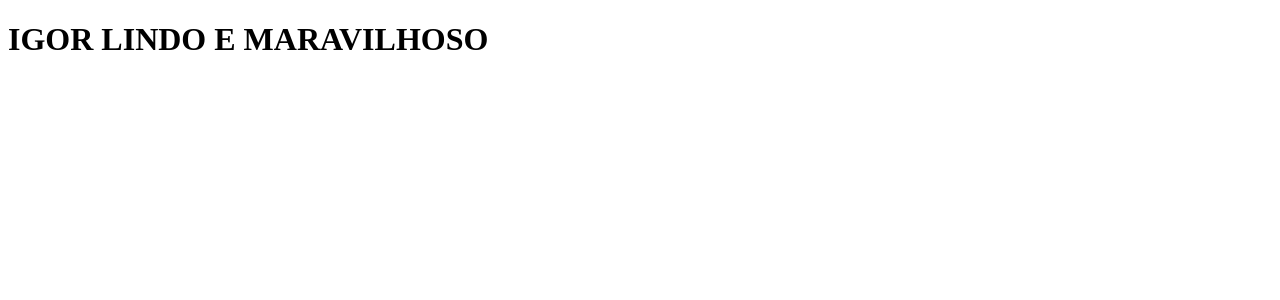
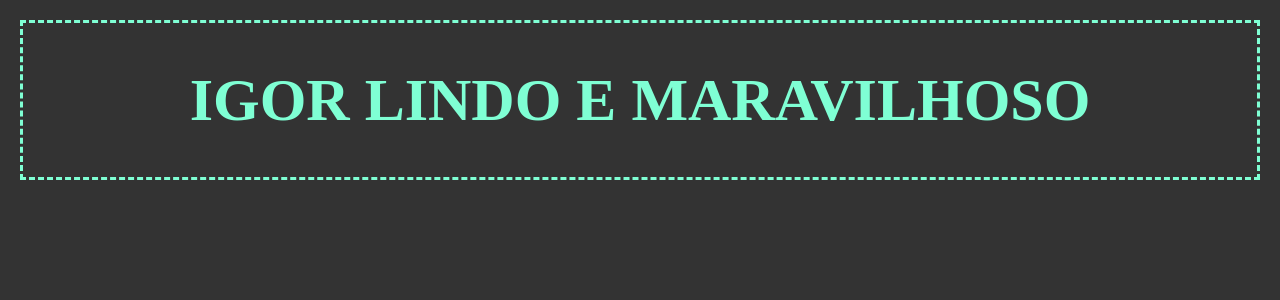
Before and after one commit to igurcampos/REACTJS-CURSO, a React app: page / in a window 1280 px wide. Shown: the top 300 px of the page. Built offline with nearby package versions, Linux system fonts and the light colour scheme.

Commit message:
ambiente preparado

```diff
--- a/src/App.jsx
+++ b/src/App.jsx
@@ -1,4 +1,4 @@
-
+import './Styles/global.scss';
 
 export function App() {
     return <h1>IGOR LINDO E MARAVILHOSO</h1>
--- a/src/Styles/global.css
+++ /dev/null
@@ -1,8 +0,0 @@
-* {
-    margin: 0;
-    padding: 0;
-    box-sizing: border-box;
-}
-body {
-    font: arial, sans-serif;
-}
--- /dev/null
+++ b/src/Styles/global.scss
@@ -0,0 +1,26 @@
+* {
+    margin: 0;
+    padding: 0;
+    box-sizing: border-box;
+}
+body{
+    font: arial, sans-serif;
+    background-color: #333;
+    color: aquamarine;
+    border-style: dashed;
+    height: 20vh;
+    width: 10;
+    margin-left: 20px;
+    margin-top: 20px;
+    margin-right: 20px;
+    text-align: center;
+    display: flex;
+    justify-content: center;
+    align-items: center;
+
+    h1 {
+        font-size: 60px;
+
+    }
+
+}
--- a/webpack.config.js
+++ b/webpack.config.js
@@ -34,9 +34,9 @@ module.exports = {
                 use: 'babel-loader'
             },
             {
-                test: /\.css$/,
+                test: /\.scss$/,
                 exclude: /node_modules/,
-                use: 'css'
+                use: ['style-loader', 'css-loader', 'sass-loader']
             }
 
         ],
```
Also changed, not shown: package.json (+6 -8 lines), 2 other files (tests, documents, lock files or other folders).
